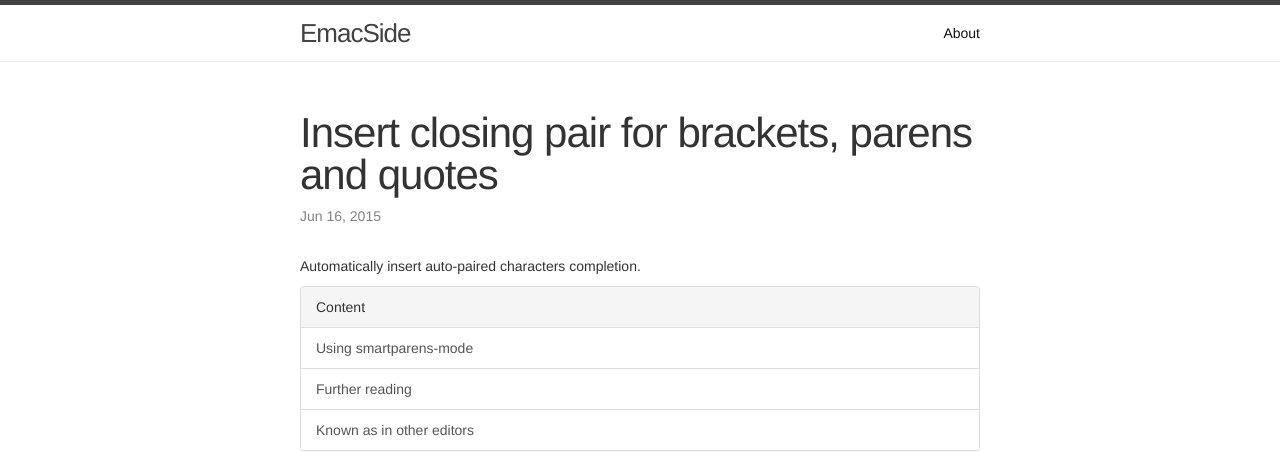
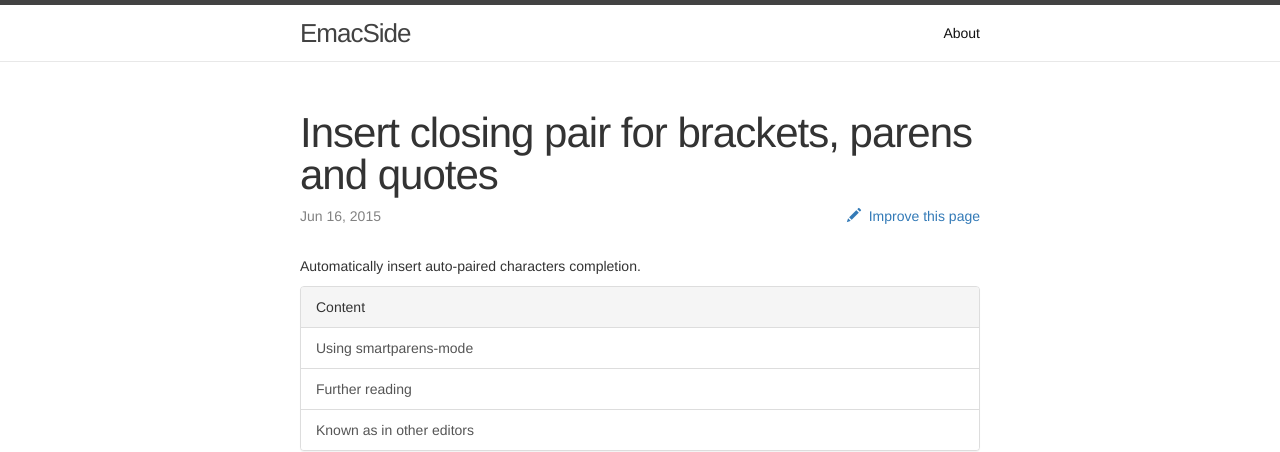
Before and after one commit to marcanuy/emacside.com, a Jekyll site: the page built from editing/_posts/2015-06-16-parens-pairs.markdown, in a window 1280 px wide. Shown: the top 452 px of the page. Built offline with Jekyll 4.4.1, drawn with Linux system fonts in a browser that asks for light colours; nearby versions of some CDN libraries; comment, search, counter and statistics services are not loaded.

Commit message:
Add improve page github link in layout

```diff
--- a/_layouts/post.html
+++ b/_layouts/post.html
@@ -5,9 +5,12 @@ comments: true
 <div class="post">
 
   <article class="post-content">
-
       <header class="post-header">
 	  <h1 class="post-title">{{ page.header }} </h1>
+	  <div class="pull-right">
+		  <a href="https://github.com/{{ site.github_username }}/edit/master/{{ page.path }}"><span class="glyphicon glyphicon-pencil" aria-hidden="true"></span> &nbsp;Improve this page</a>
+          </div>
+
 	  <p class="post-meta">{{ page.date | date: "%b %-d, %Y" }}{% if page.author %} • {{ page.author }}{% endif %}{% if page.meta %} • {{ page.meta }}{% endif %}</p>
       </header>
       <p>{{ page.description }}</p>
```
